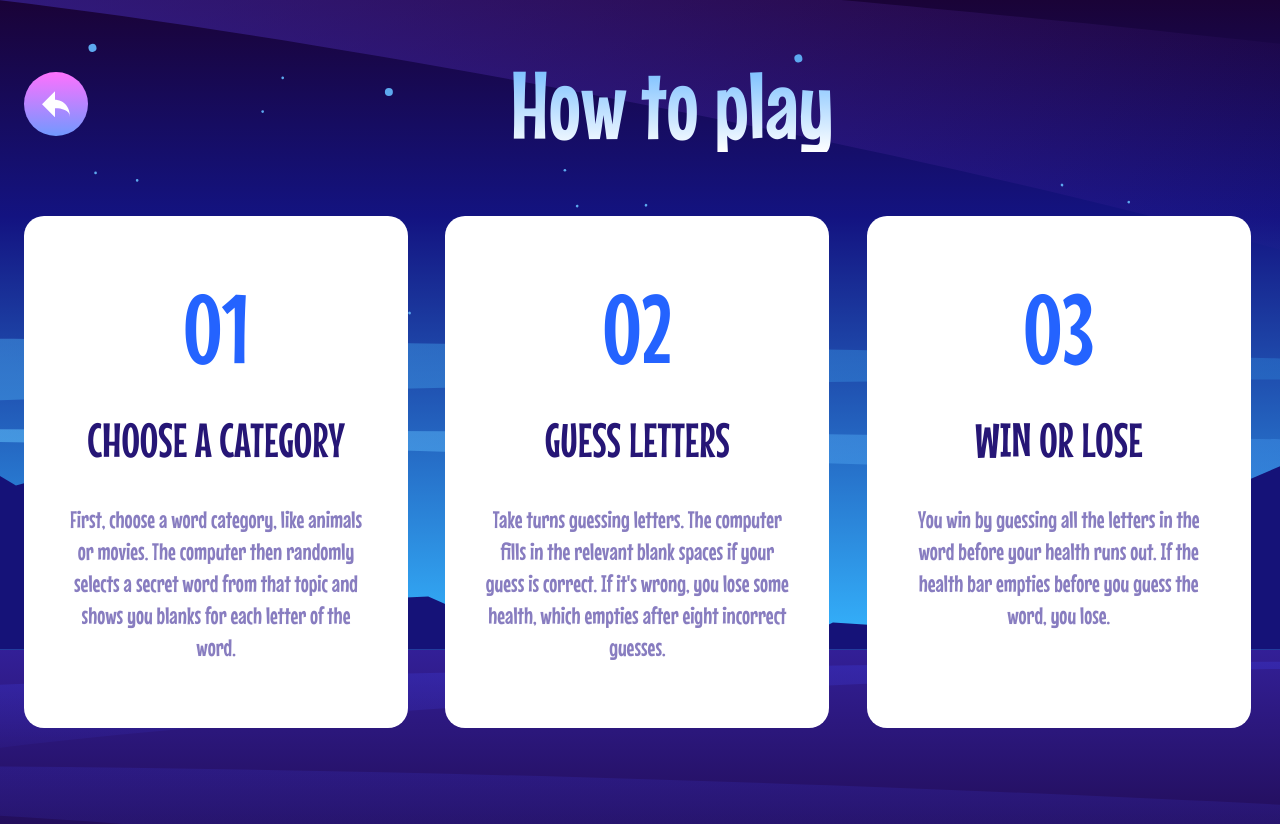
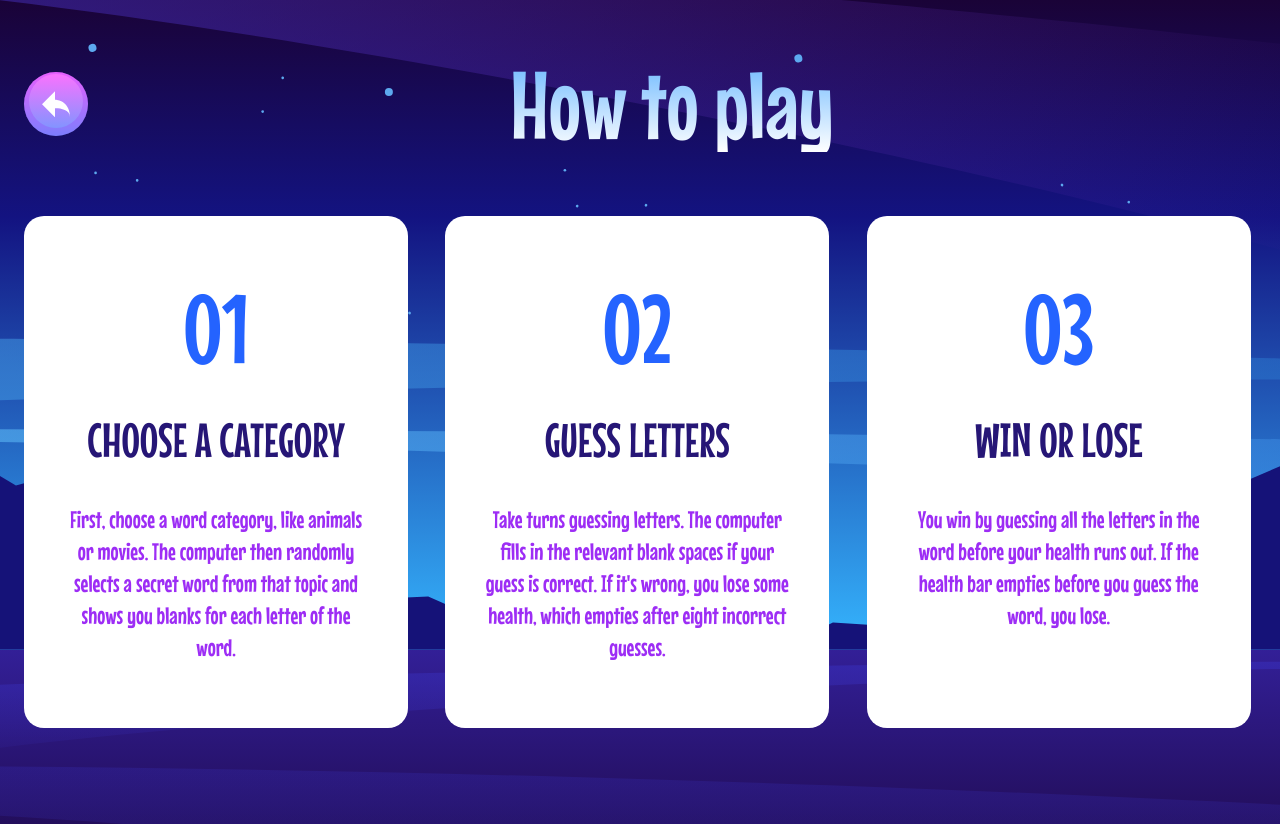
Before and after one commit to LeeConnelly12/hangman-game, a Vue app: page /how-to-play in a window 1280 px wide. Built offline with nearby package versions, Linux system fonts and the light colour scheme.

Commit message:
Add shadow and hover to back link

```diff
--- a/src/components/shared/BackLink.vue
+++ b/src/components/shared/BackLink.vue
@@ -2,7 +2,7 @@
   <a
     href="#!"
     @click="$router.back()"
-    class="from-pink to-light-blue grid h-10 w-10 place-items-center rounded-full bg-gradient-to-b md:h-16 md:w-16"
+    class="from-pink to-light-blue grid h-10 w-10 place-items-center rounded-full bg-gradient-to-b shadow-[0_-3px_0_5px_inset] shadow-purple/25 hover:brightness-110 md:h-16 md:w-16"
   >
     <svg
       class="w-4 md:w-7"
--- a/tailwind.config.js
+++ b/tailwind.config.js
@@ -12,7 +12,7 @@ export default {
         'dark-navy': '#261676',
         blue: '#2463FF',
         'light-blue': '#7199FF',
-        purple: '#887DC0',
+        purple: '#9D2DF5',
         pink: '#FE71FE',
       },
     },
```
